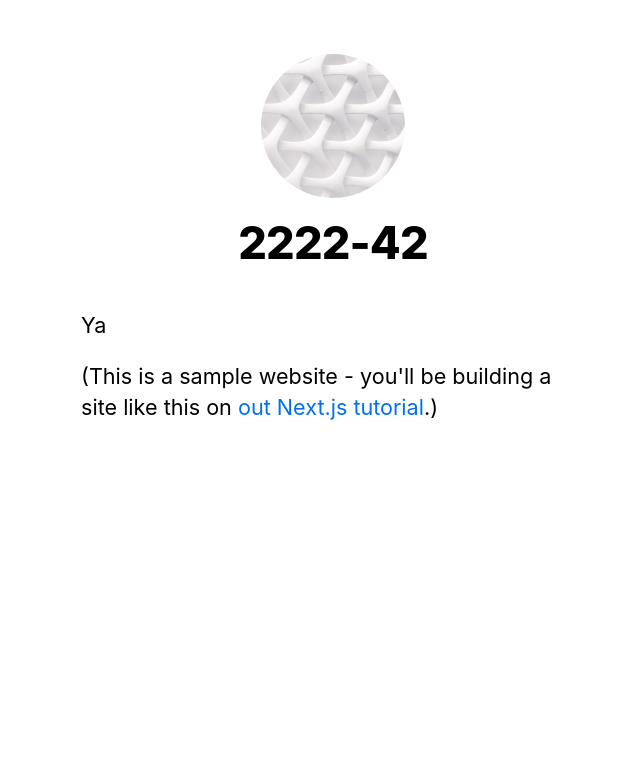
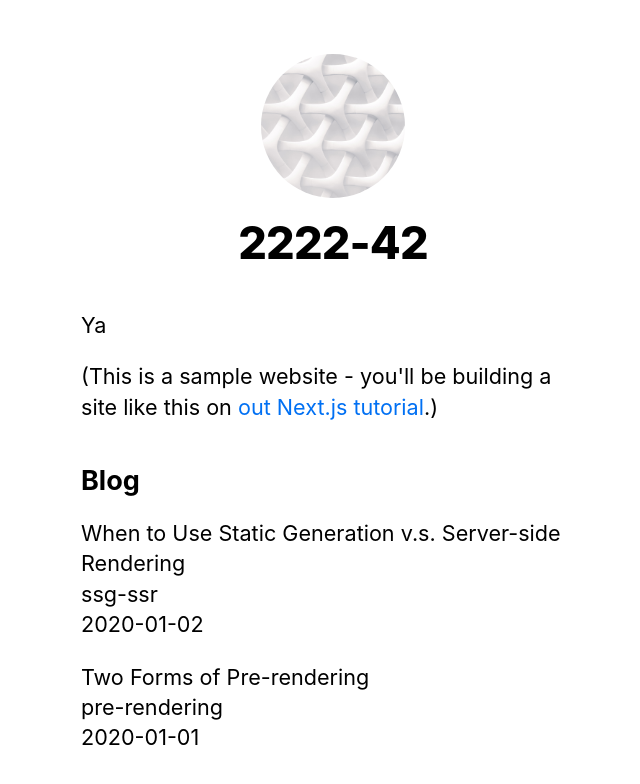
Before and after one commit to 2222-42/misc-react, a Next.js app in the folder next_tutorial/nextjs-blog/: page / in a window 1280 px wide. Shown: the top 784 px of the page, without its empty margins (307-947 px from the left). Built offline with nearby package versions, Linux system fonts and the light colour scheme.

Commit message:
feat(posts): use getStaticProps

```diff
--- /dev/null
+++ b/next_tutorial/nextjs-blog/lib/posts.js
@@ -0,0 +1,31 @@
+
+import fs from 'fs';
+import path from 'path';
+import matter from 'gray-matter'
+
+
+
+const postDirectory = path.join(process.cwd(), 'posts');
+
+export function getSortedPostsData() {
+    const fileNames = fs.readdirSync(postDirectory);
+    const allPostsData = fileNames.map(fileName => {
+        const id = fileName.replace(/\.md$/, '')
+        const fullPath = path.join(postDirectory, fileName)
+        const fileContents = fs.readFileSync(fullPath, 'utf8')
+        const matterResult = matter(fileContents)
+        return {
+            id,
+            ...matterResult.data
+        }
+    })
+    return allPostsData.sort(({ date: a }, { date: b }) => {
+        if (a < b) {
+            return 1
+        } else if (a > b) {
+            return -1
+        } else {
+            return 0
+        }
+    })
+}
--- a/next_tutorial/nextjs-blog/pages/index.js
+++ b/next_tutorial/nextjs-blog/pages/index.js
@@ -1,9 +1,9 @@
 import Head from 'next/head'
-import Link from "next/link";
 import Layout, { siteTitle } from "../components/layout";
 import utilStyles from '../styles/utils.module.css'
+import { getSortedPostsData } from "../lib/posts";
 
-export default function Home() {
+export default function Home({ allPostsData }) {
   return (
     <Layout home>
       <Head>
@@ -16,6 +16,29 @@
           <a href="https://nextjs.org/learn">out Next.js tutorial</a>.)
         </p>
       </section>
+      <section className={`${utilStyles.headingMd} ${utilStyles.padding1px}`}>
+        <h2 className={utilStyles.headingLg}>Blog</h2>
+        <ul className={utilStyles.list}>
+          {allPostsData.map(({ id, date, title }) => (
+            <li className={utilStyles.listItem} key={id}>
+              {title}
+              <br />
+              {id}
+              <br />
+              {date}
+            </li>
+          ))}
+        </ul>
+      </section>
     </Layout>
   )
 }
+
+export async function getStaticProps() {
+  const allPostsData = getSortedPostsData()
+  return {
+    props: {
+      allPostsData
+    }
+  }
+}
```
